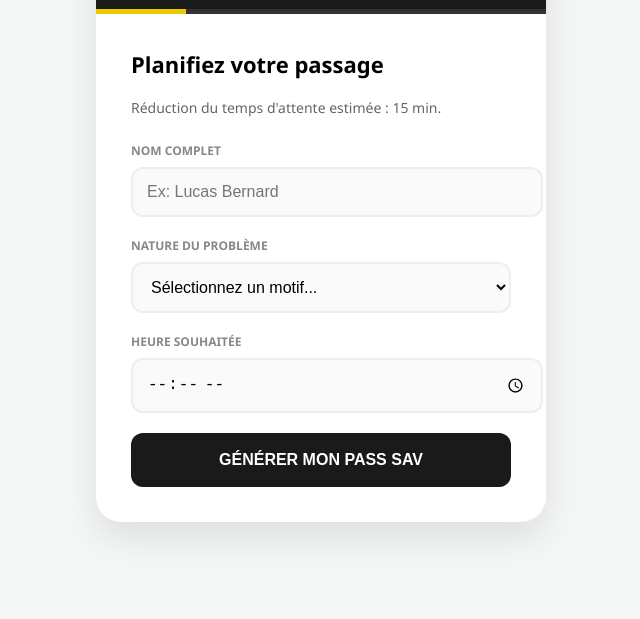
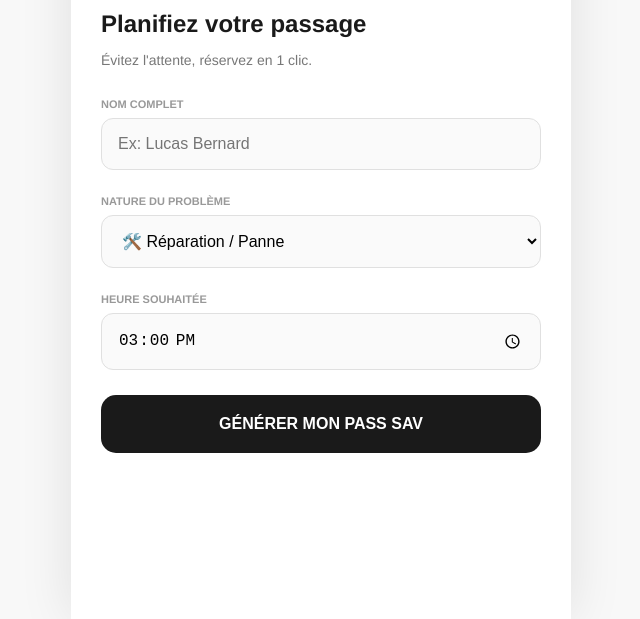
Before and after one commit to souka200000/Fnac-soukaina, a plain HTML site: page index.html in a window 1280 px wide. Shown: the part 181-800 px from the top of the page, without its empty margins (319-959 px from the left). Drawn offline with Linux system fonts and the light colour scheme.

Commit message:
index.html

```diff
--- a/index.html
+++ b/index.html
@@ -3,192 +3,203 @@
 <head>
     <meta charset="UTF-8">
     <meta name="viewport" content="width=device-width, initial-scale=1.0">
-    <title>Fnac SAV - Système de Gestion Digital</title>
+    <title>SAV Fnac - Expert Connect</title>
     <style>
         :root {
             --fnac-yellow: #EBC800;
             --fnac-black: #1a1a1a;
-            --bg: #f4f7f6;
-            --success: #27ae60;
+            --light-gray: #f8f8f8;
+            --success-green: #27ae60;
         }
 
         body {
-            font-family: 'Segoe UI', Tahoma, Geneva, Verdana, sans-serif;
-            background-color: var(--bg);
+            font-family: 'Helvetica Neue', Arial, sans-serif;
             margin: 0;
+            background-color: var(--light-gray);
+            color: var(--fnac-black);
             display: flex;
             justify-content: center;
-            align-items: center;
-            min-height: 100vh;
         }
 
-        /* Carte principale */
-        .card {
+        /* Conteneur type Smartphone */
+        .app-shell {
+            width: 100%;
+            max-width: 500px;
+            min-height: 100vh;
             background: white;
-            width: 90%;
-            max-width: 450px;
-            border-radius: 25px;
-            box-shadow: 0 15px 35px rgba(0,0,0,0.1);
-            overflow: hidden;
-            transition: all 0.4s ease;
+            display: flex;
+            flex-direction: column;
+            box-shadow: 0 0 50px rgba(0,0,0,0.1);
         }
 
+        /* Header pro qui prend toute la largeur */
         header {
             background: var(--fnac-black);
-            padding: 30px;
+            color: var(--fnac-yellow);
+            padding: 40px 20px;
             text-align: center;
-            position: relative;
+            border-bottom: 5px solid var(--fnac-yellow);
         }
 
-        .logo { color: var(--fnac-yellow); font-size: 28px; font-weight: 900; letter-spacing: 2px; }
+        .brand { font-size: 32px; font-weight: 900; letter-spacing: 2px; }
 
-        /* Barre de progression dynamique */
-        .progress-container {
-            position: absolute;
-            bottom: 0;
-            left: 0;
-            height: 5px;
-            width: 100%;
-            background: #333;
+        .container { padding: 30px; flex-grow: 1; }
+
+        /* Style des entrées */
+        .form-label {
+            font-size: 11px;
+            font-weight: 800;
+            text-transform: uppercase;
+            color: #999;
+            margin-bottom: 8px;
+            display: block;
         }
-        #progress-bar {
-            height: 100%;
-            width: 20%;
-            background: var(--fnac-yellow);
-            transition: width 0.5s ease;
-        }
-
-        .content { padding: 35px; }
-
-        h2 { margin-top: 0; font-size: 22px; }
-        .subtitle { color: #666; font-size: 14px; margin-bottom: 25px; }
-
-        .form-group { margin-bottom: 20px; }
-        label { display: block; font-size: 12px; font-weight: bold; color: #888; text-transform: uppercase; margin-bottom: 8px; }
 
         input, select {
             width: 100%;
-            padding: 14px;
-            border: 2px solid #eee;
+            padding: 16px;
+            margin-bottom: 25px;
+            border: 1px solid #e0e0e0;
             border-radius: 12px;
+            background: #fafafa;
             font-size: 16px;
-            background: #fafafa;
+            box-sizing: border-box;
             transition: 0.3s;
         }
 
         input:focus { border-color: var(--fnac-yellow); outline: none; background: white; }
 
-        .btn {
+        /* Bouton Fnac imposant */
+        .btn-primary {
             background: var(--fnac-black);
             color: white;
             width: 100%;
-            padding: 18px;
+            padding: 20px;
             border: none;
-            border-radius: 12px;
+            border-radius: 15px;
             font-size: 16px;
             font-weight: bold;
+            text-transform: uppercase;
             cursor: pointer;
             transition: 0.3s;
         }
 
-        .btn:hover { background: #333; transform: translateY(-2px); }
+        .btn-primary:hover { background: #333; transform: translateY(-2px); }
 
-        /* Écran de succès (caché par défaut) */
-        #success-screen { display: none; text-align: center; animation: fadeIn 0.5s ease; }
+        /* DESIGN DU TICKET (Effet Pro) */
+        #ticket-view { display: none; animation: fadeIn 0.6s ease-out; text-align: center; }
 
-        .ticket {
-            border: 2px dashed var(--fnac-yellow);
-            padding: 20px;
-            border-radius: 15px;
+        .ticket-card {
+            background: #fffdf0;
+            border-radius: 20px;
+            padding: 30px;
             margin: 20px 0;
-            background: #fffdf0;
+            box-shadow: 0 10px 30px rgba(235, 200, 0, 0.15);
+            border: 1px solid #f0e0a0;
+            position: relative;
         }
 
-        @keyframes fadeIn { from { opacity: 0; transform: scale(0.9); } to { opacity: 1; transform: scale(1); } }
+        /* Effet encoche sur les côtés du ticket */
+        .ticket-card::before, .ticket-card::after {
+            content: ''; position: absolute; width: 20px; height: 20px;
+            background: white; border-radius: 50%; top: 50%; transform: translateY(-50%);
+        }
+        .ticket-card::before { left: -11px; }
+        .ticket-card::after { right: -11px; }
+
+        .ticket-num { font-size: 50px; font-weight: 900; margin: 10px 0; color: var(--fnac-black); }
+
+        .qr-area {
+            background: white;
+            padding: 15px;
+            display: inline-block;
+            border-radius: 15px;
+            border: 1px solid #eee;
+        }
+
+        .impact-footer {
+            margin-top: 30px;
+            font-size: 13px;
+            color: var(--success-green);
+            font-weight: 600;
+            background: #e9f7ef;
+            padding: 15px;
+            border-radius: 12px;
+        }
+
+        @keyframes fadeIn { from { opacity: 0; transform: translateY(20px); } to { opacity: 1; transform: translateY(0); } }
     </style>
 </head>
 <body>
 
-    <div class="card" id="app-card">
+    <div class="app-shell">
         <header>
-            <div class="logo">FNAC</div>
-            <div class="progress-container"><div id="progress-bar"></div></div>
+            <div class="brand">FNAC</div>
+            <div style="font-size: 12px; margin-top: 5px; opacity: 0.8; color: white;">Espace Client SAV</div>
         </header>
 
-        <div class="content">
-            <div id="booking-form">
-                <h2>Planifiez votre passage</h2>
-                <p class="subtitle">Réduction du temps d'attente estimée : 15 min.</p>
+        <div class="container">
+            <div id="form-view">
+                <h2 style="font-size: 24px; margin-bottom: 5px;">Planifiez votre passage</h2>
+                <p style="color: #777; margin-bottom: 30px; font-size: 14px;">Évitez l'attente, réservez en 1 clic.</p>
 
-                <div class="form-group">
-                    <label>Nom Complet</label>
-                    <input type="text" id="name" placeholder="Ex: Lucas Bernard" oninput="updateProgress()">
+                <span class="form-label">Nom Complet</span>
+                <input type="text" id="name" placeholder="Ex: Lucas Bernard">
+
+                <span class="form-label">Nature du problème</span>
+                <select id="reason">
+                    <option value="Reparation">🛠️ Réparation / Panne</option>
+                    <option value="Retrait">📦 Retrait de commande</option>
+                    <option value="Echange">🔄 Échange ou Retour</option>
+                </select>
+
+                <span class="form-label">Heure souhaitée</span>
+                <input type="time" id="time" value="15:00">
+
+                <button class="btn-primary" onclick="showTicket()">Générer mon Pass SAV</button>
+            </div>
+
+            <div id="ticket-view">
+                <div style="font-size: 40px; margin-bottom: 10px;">✅</div>
+                <h2 style="margin: 0;">Pass Activé !</h2>
+                <p style="color: #777; font-size: 14px;">Présentez ce ticket en zone SAV.</p>
+
+                <div class="ticket-card">
+                    <span style="font-size: 11px; font-weight: 800; color: #999; text-transform: uppercase;">Numéro de Passage</span>
+                    <div class="ticket-num" id="t-id">S-34</div>
+                    <div id="t-user" style="font-weight: bold; font-size: 18px;"></div>
+                    <div id="t-time" style="color: #777; margin-bottom: 15px;"></div>
+
+                    <div class="qr-area">
+                        <img id="qr-img" src="" alt="QR" style="width: 130px; display: block;">
+                    </div>
                 </div>
 
-                <div class="form-group">
-                    <label>Nature du problème</label>
-                    <select id="motif" onchange="updateProgress()">
-                        <option value="">Sélectionnez un motif...</option>
-                        <option value="reparation">🔧 Réparation / Panne</option>
-                        <option value="retour">🔄 Retour / Échange</option>
-                        <option value="retrait">📦 Retrait Commande</option>
-                    </select>
+                <div class="impact-footer">
+                    🚀 <b>Impact :</b> Votre créneau est réservé. <br>Temps d'attente estimé : < 5 minutes.
                 </div>
 
-                <div class="form-group">
-                    <label>Heure souhaitée</label>
-                    <input type="time" id="time" oninput="updateProgress()">
-                </div>
-
-                <button class="btn" onclick="generatePass()">GÉNÉRER MON PASS SAV</button>
-            </div>
-
-            <div id="success-screen">
-                <div style="font-size: 50px;">✅</div>
-                <h2 style="margin: 10px 0;">Pass Activé !</h2>
-                <div class="ticket">
-                    <p style="margin: 0; color: #888; font-size: 12px;">VOTRE NUMÉRO DE PASSAGE</p>
-                    <h3 id="ticket-id" style="font-size: 36px; margin: 10px 0; letter-spacing: 3px;">--</h3>
-                    <p id="client-info" style="font-weight: bold;"></p>
-                    <img id="qr-code" src="" alt="QR Code" style="width: 120px; margin-top: 10px;">
-                </div>
-                <p style="font-size: 13px; color: #27ae60; font-weight: bold;">🚀 Impact : Temps d'attente optimisé.</p>
-                <button class="btn" style="background: #eee; color: #666;" onclick="location.reload()">RETOUR</button>
+                <button onclick="location.reload()" style="margin-top: 20px; background: none; border: none; color: #999; font-weight: bold; cursor: pointer; text-decoration: underline;">Annuler et revenir</button>
             </div>
         </div>
     </div>
 
     <script>
-        // Met à jour la barre jaune en fonction des champs remplis
-        function updateProgress() {
-            let fields = [document.getElementById('name').value, document.getElementById('motif').value, document.getElementById('time').value];
-            let filled = fields.filter(f => f !== "").length;
-            let width = 20 + (filled * 26.6); // De 20% à 100%
-            document.getElementById('progress-bar').style.width = width + "%";
-        }
-
-        // Simule la génération d'un pass avec un vrai QR Code
-        function generatePass() {
+        function showTicket() {
             const name = document.getElementById('name').value;
             const time = document.getElementById('time').value;
 
-            if(!name || !time) {
-                alert("Veuillez remplir tous les champs.");
-                return;
-            }
+            if(!name) { alert("Veuillez entrer votre nom."); return; }
 
-            const ticketNum = "S-" + Math.floor(Math.random() * 90 + 10);
+            const id = "S-" + Math.floor(Math.random() * 90 + 10);
 
-            // Mise à jour des infos
-            document.getElementById('ticket-id').innerText = ticketNum;
-            document.getElementById('client-info').innerText = name + " à " + time;
+            document.getElementById('t-id').innerText = id;
+            document.getElementById('t-user').innerText = name;
+            document.getElementById('t-time').innerText = "Aujourd'hui à " + time;
+            document.getElementById('qr-img').src = "https://api.qrserver.com/v1/create-qr-code/?size=150x150&data=" + id;
 
-            // Génération d'un QR code réel via une API gratuite
-            document.getElementById('qr-code').src = `https://api.qrserver.com/v1/create-qr-code/?size=150x150&data=${ticketNum}-${name}`;
-
-            // Transition
-            document.getElementById('booking-form').style.display = 'none';
-            document.getElementById('success-screen').style.display = 'block';
+            document.getElementById('form-view').style.display = 'none';
+            document.getElementById('ticket-view').style.display = 'block';
         }
     </script>
 </body>
```
